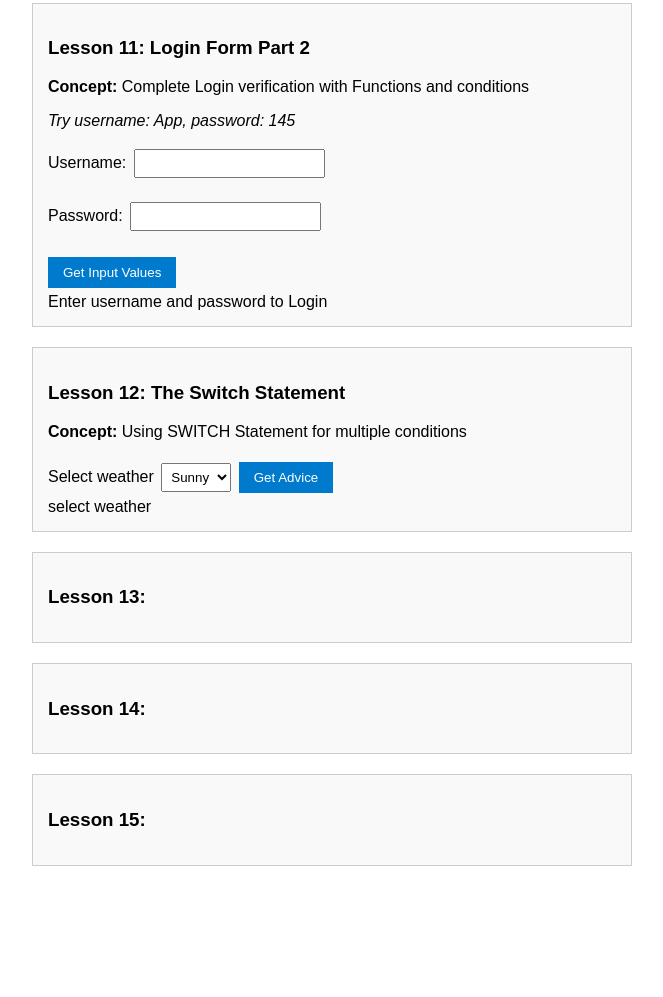
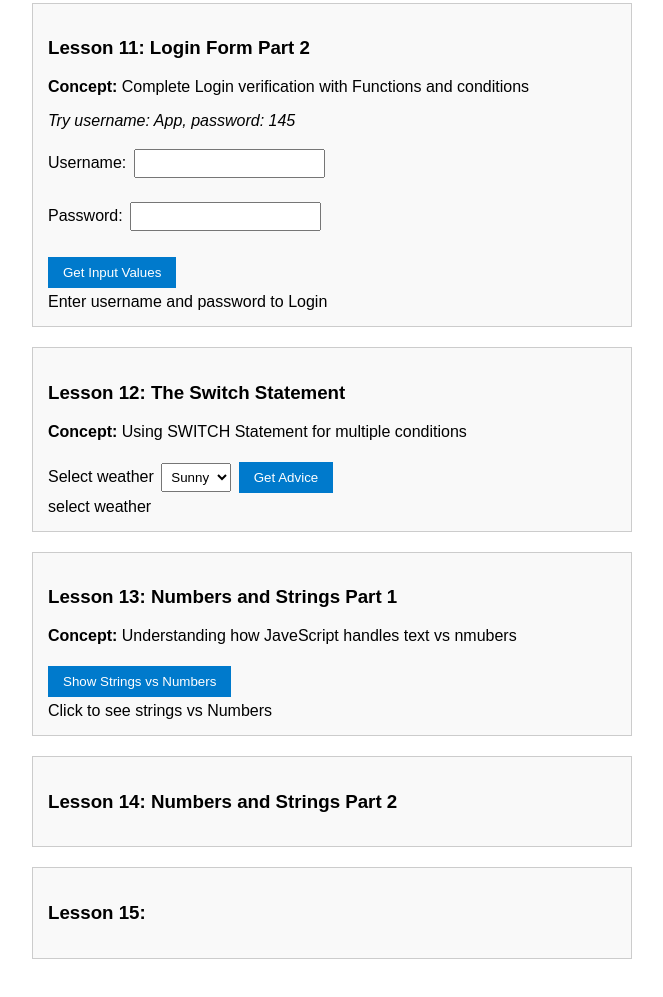
Before and after one commit to Seannas9912/Week-4-help-with-Sims, a plain HTML site: page index.html in a window 1280 px wide. Shown: the part 2264-3261 px from the top of the page, without its empty margins (308-971 px from the left). Before the commit the page ends 3190 px from the top, so only its background shows below. Drawn offline with Linux system fonts and the light colour scheme.

Commit message:
Lesson 13

```diff
--- a/index.html
+++ b/index.html
@@ -282,15 +282,30 @@
      <!-- LESSON 13 -->
 
     <div class="lesson">
-        <h3>Lesson 13: </h3>
+        <h3>Lesson 13: Numbers and Strings Part 1 </h3>
+        <p><strong>Concept:</strong> Understanding how JaveScript handles text vs nmubers</p>
 
-        <script></script>
+        <button onclick="stringNumber()">Show Strings vs Numbers</button>
+        <div class="output" id="lesson13">Click to see strings vs Numbers</div>
+
+        <script>
+            function stringNumber(){
+                var numA = 5;
+                var numB = 3;
+                var textA = "5";
+                var textB = "3";
+
+                document.getElementById("lesson13").innerHTML =
+                "Number addition: " + (numA + numB) + "<br/>" +
+                "Text writing: " + (textA + textB);
+            }
+        </script>
     </div>
 
      <!-- LESSON 14 -->
 
     <div class="lesson">
-        <h3>Lesson 14: </h3>
+        <h3>Lesson 14: Numbers and Strings Part 2 </h3>
 
         <script></script>
     </div>
```
